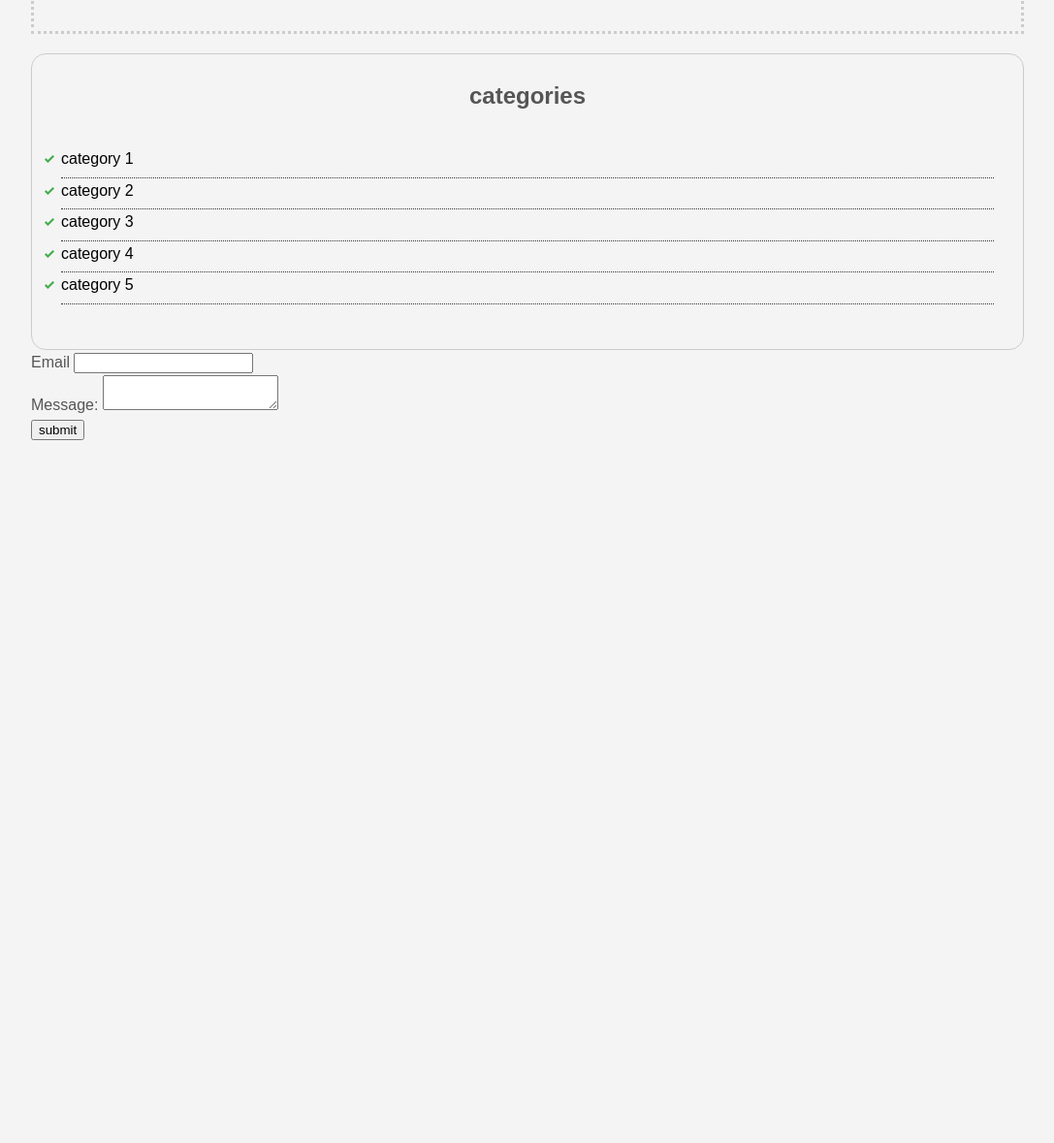
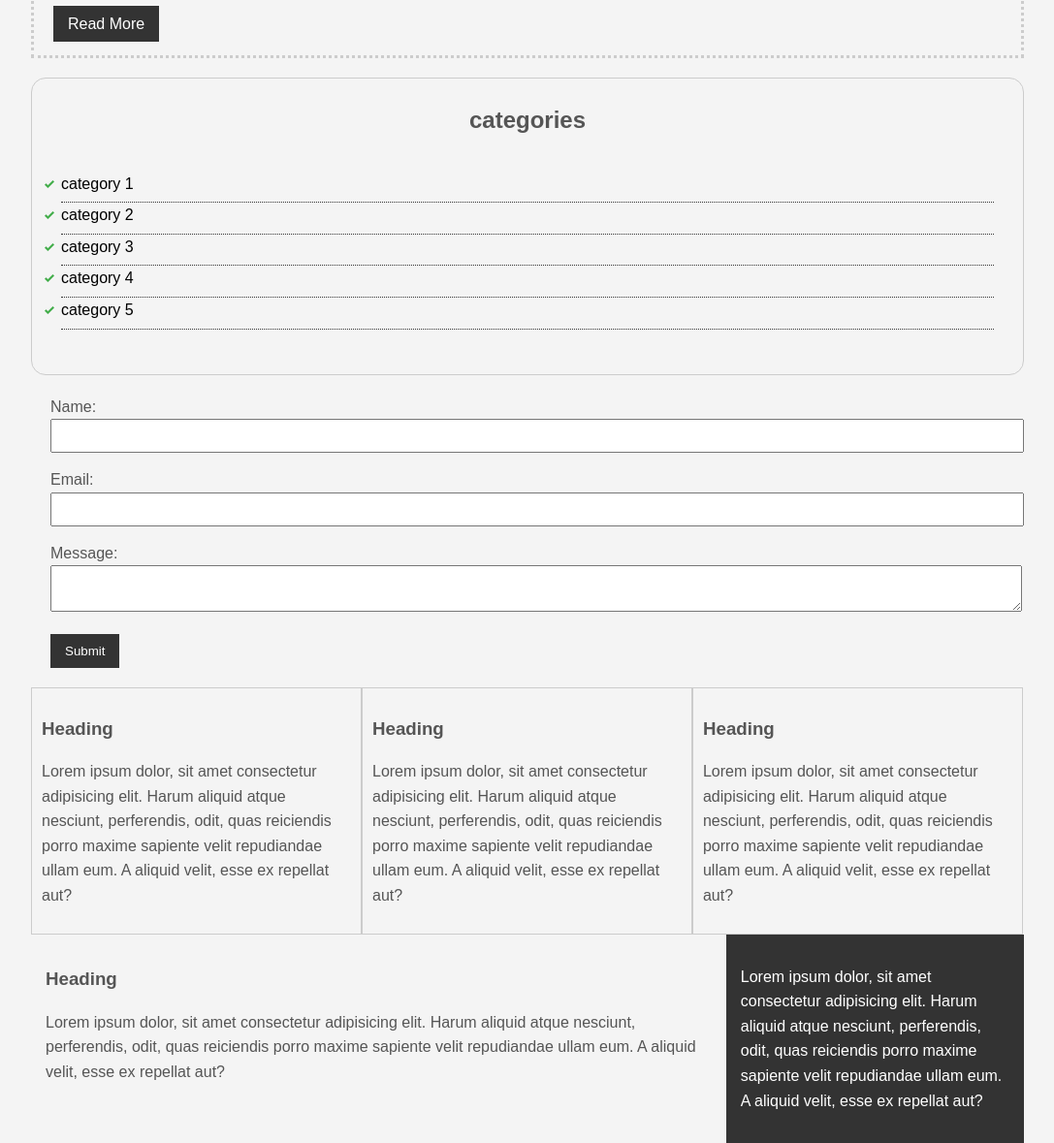
Before and after one commit to anabiasetti/CSS-Cheat-Sheet, a plain HTML site: page index.html in a window 1280 px wide. Shown: the part 475-1654 px from the top of the page at 97% size, without its empty margins (96-1183 px from the left). Before the commit the page ends 931 px from the top, so only its background shows below. Drawn offline with Linux system fonts and the light colour scheme.

Commit message:
ajout d'un button, form, des blocks et sidebar

```diff
--- a/css/style.css
+++ b/css/style.css
@@ -31,13 +31,26 @@ a:active {
 }
 
 a:visited {
-  color: black;
 }
 .container {
   width: 80%;
   margin: auto;
 }
+.button {
+  background-color: #333;
+  color: #fff;
+  padding: 10px 15px;
+  border: none;
+}
 
+.button:hover {
+  background: red;
+  color: #fff;
+}
+
+.clr {
+  clear: both;
+}
 .box-1 {
   background-color: #333;
   color: #fff;
@@ -100,3 +113,43 @@ a:visited {
   border-bottom: dotted 1px #333;
   list-style-image: url("../images/check-10x10.png");
 }
+.my-form {
+  padding: 20px;
+}
+
+.my-form .form-group {
+  padding-bottom: 15px;
+}
+.my-form label {
+  display: block;
+}
+
+.my-form input[type="text"],
+.my-form textarea {
+  padding: 8px;
+  width: 100%;
+}
+
+.block {
+  float: left;
+  width: 33.3%;
+  border: 1px solid #ccc;
+  padding: 10px;
+  box-sizing: border-box;
+}
+
+#main-block {
+  float: left;
+  width: 70%;
+  padding: 15px;
+  box-sizing: border-box;
+}
+
+#sidebar {
+  float: right;
+  width: 30%;
+  background-color: #333;
+  color: #fff;
+  padding: 15px;
+  box-sizing: border-box;
+}
--- a/index.html
+++ b/index.html
@@ -25,6 +25,7 @@
           pariatur. Excepteur sint occaecat cupidatat non proident, sunt in culpa qui officia deserunt mollit anim id
           est laborum.
         </p>
+        <a class="button" href="">Read More</a>
       </div>
 
       <div class="categories">
@@ -38,17 +39,61 @@
         </ul>
       </div>
 
-      <form>
+      <form class="my-form">
         <div class="form-group">
-          <label>Email </label>
+          <label>Name: </label>
+          <input type="text" name="name" />
+        </div>
+        <div class="form-group">
+          <label>Email: </label>
           <input type="text" name="email" />
         </div>
         <div class="form-group">
-          <label>Message: </label>
+          <label>Message:</label>
           <textarea name="message"></textarea>
         </div>
-        <input class="button" type="submit" value="submit" name="" />
+        <input class="button" type="submit" value="Submit" name="" />
       </form>
+
+      <div class="block">
+        <h3>Heading</h3>
+        <p>
+          Lorem ipsum dolor, sit amet consectetur adipisicing elit. Harum aliquid atque nesciunt, perferendis, odit,
+          quas reiciendis porro maxime sapiente velit repudiandae ullam eum. A aliquid velit, esse ex repellat aut?
+        </p>
+      </div>
+      <div class="block">
+        <h3>Heading</h3>
+        <p>
+          Lorem ipsum dolor, sit amet consectetur adipisicing elit. Harum aliquid atque nesciunt, perferendis, odit,
+          quas reiciendis porro maxime sapiente velit repudiandae ullam eum. A aliquid velit, esse ex repellat aut?
+        </p>
+      </div>
+      <div class="block">
+        <h3>Heading</h3>
+        <p>
+          Lorem ipsum dolor, sit amet consectetur adipisicing elit. Harum aliquid atque nesciunt, perferendis, odit,
+          quas reiciendis porro maxime sapiente velit repudiandae ullam eum. A aliquid velit, esse ex repellat aut?
+        </p>
+      </div>
+
+      <div class="clr"></div>
+
+      <div id="main-block">
+        <h3>Heading</h3>
+        <p>
+          Lorem ipsum dolor, sit amet consectetur adipisicing elit. Harum aliquid atque nesciunt, perferendis, odit,
+          quas reiciendis porro maxime sapiente velit repudiandae ullam eum. A aliquid velit, esse ex repellat aut?
+        </p>
+      </div>
+
+      <div id="sidebar">
+        <p>
+          Lorem ipsum dolor, sit amet consectetur adipisicing elit. Harum aliquid atque nesciunt, perferendis, odit,
+          quas reiciendis porro maxime sapiente velit repudiandae ullam eum. A aliquid velit, esse ex repellat aut?
+        </p>
+      </div>
+      <div style="margin-top:200px;"></div>
     </div>
     <!-- ./container -->
   </body>
```
